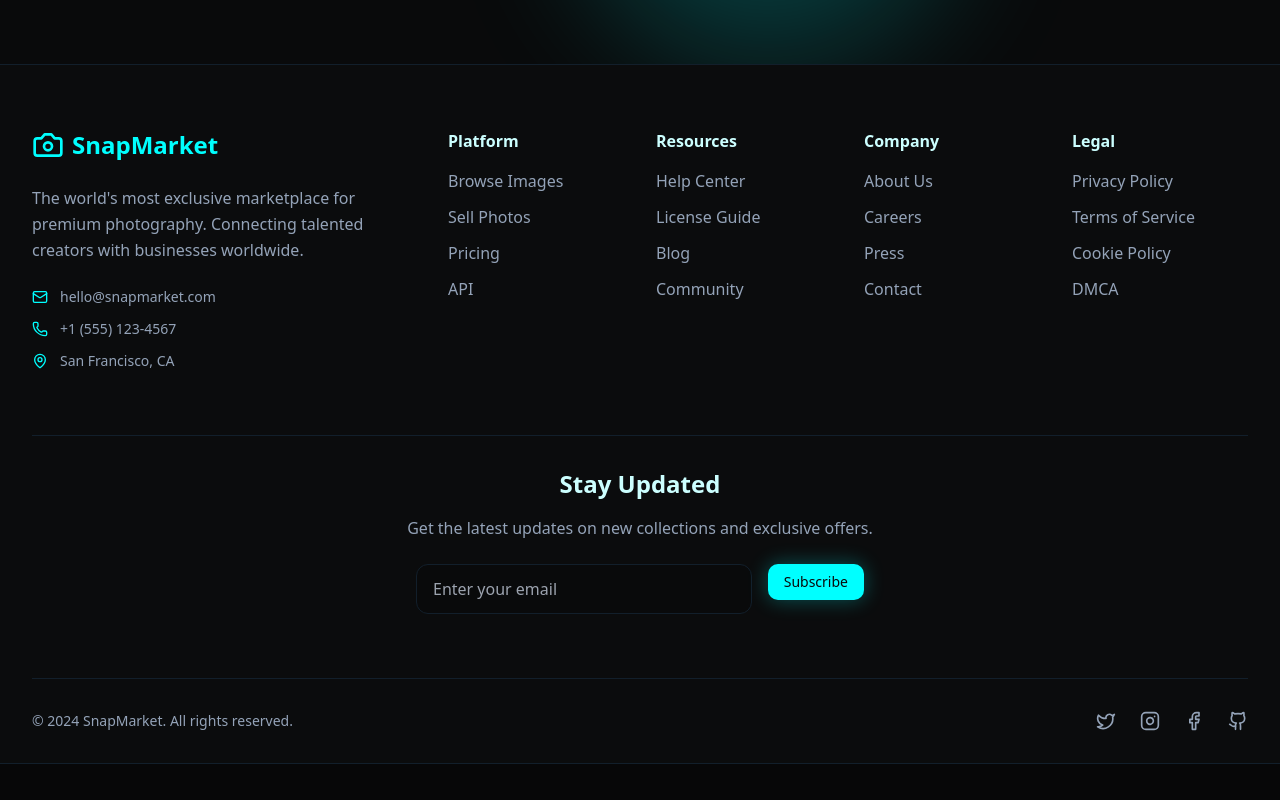
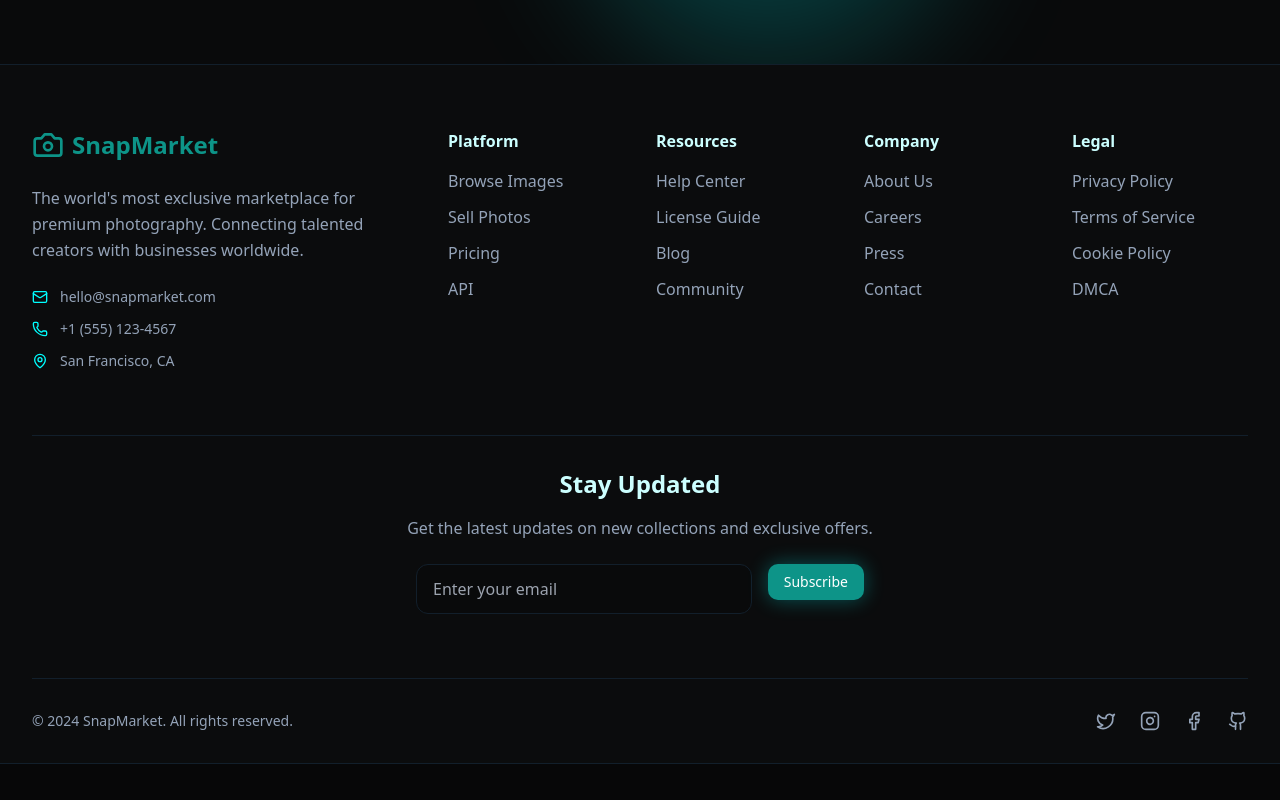
Before and after one commit to Sankalp20Tiwari/snapmarket, a Next.js app: page / in a window 1280 px wide. Shown: the part 6380-7180 px from the top of the page. Built offline with nearby package versions, Linux system fonts and the light colour scheme; no server answers; what imagekitio-next would draw is missing.

Commit message:
Footer styles updated

```diff
--- a/app/components/Footer.tsx
+++ b/app/components/Footer.tsx
@@ -47,8 +47,8 @@ const Footer = () => {
             {/* Brand section */}
             <div className="lg:col-span-2">
               <div className="flex items-center space-x-2 mb-6">
-                <Camera className="h-8 w-8 text-primary" />
-                <span className="text-2xl font-bold teal-text">SnapMarket</span>
+                <Camera className="h-8 w-8 text-teal-600" />
+                <span className="text-2xl font-bold text-teal-600">SnapMarket</span>
               </div>
               <p className="text-muted-foreground mb-6 leading-relaxed">
                 The world's most exclusive marketplace for premium photography.
@@ -104,7 +104,7 @@ const Footer = () => {
                 placeholder="Enter your email"
                 className="flex-1 px-4 py-3 rounded-lg bg-background border border-border focus:border-primary focus:outline-none"
               />
-              <Button className="glow-effect">
+              <Button className="bg-teal-600 glow-effect text-white">
                 Subscribe
               </Button>
             </div>
```
